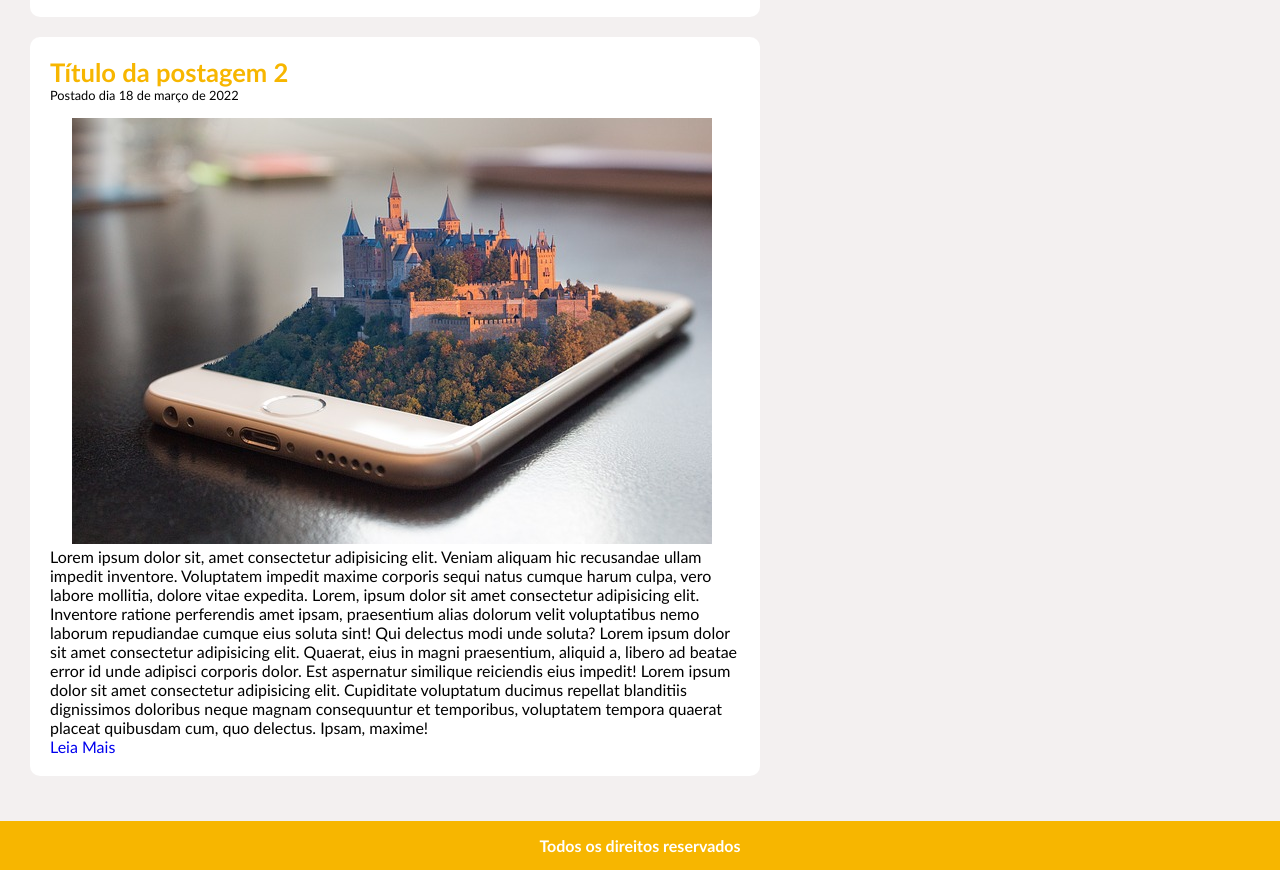
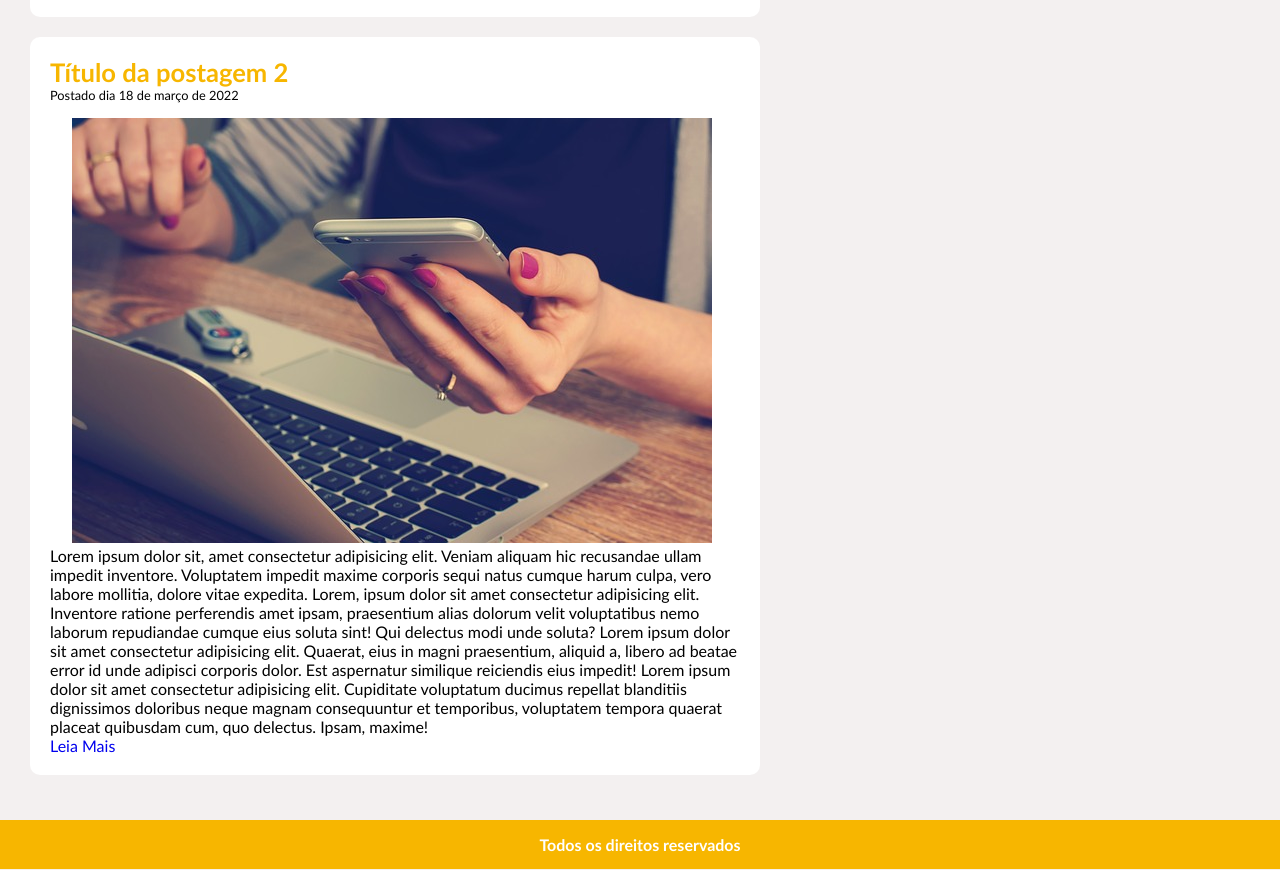
Before and after one commit to KaliRodri/TechnoBlog, a plain HTML site: page index.html in a window 1280 px wide. Shown: the part 887-1757 px from the top of the page. Drawn offline with Linux system fonts and the light colour scheme.

Commit message:
Minor chages

```diff
--- a/index.html
+++ b/index.html
@@ -39,7 +39,7 @@
             <main class="postagens">
                 <h2>Título da postagem 2</h2>
                 <span>Postado dia 18 de março de 2022</span>
-                <img src="imagem3.jpg">
+                <img src="imagem4.jpg">
                 <p>
                     Lorem ipsum dolor sit, amet consectetur adipisicing elit. Veniam aliquam hic recusandae ullam impedit inventore. Voluptatem impedit maxime corporis sequi natus cumque harum culpa, vero labore mollitia, dolore vitae expedita.
                     Lorem, ipsum dolor sit amet consectetur adipisicing elit. Inventore ratione perferendis amet ipsam, praesentium alias dolorum velit voluptatibus nemo laborum repudiandae cumque eius soluta sint! Qui delectus modi unde soluta?
```
